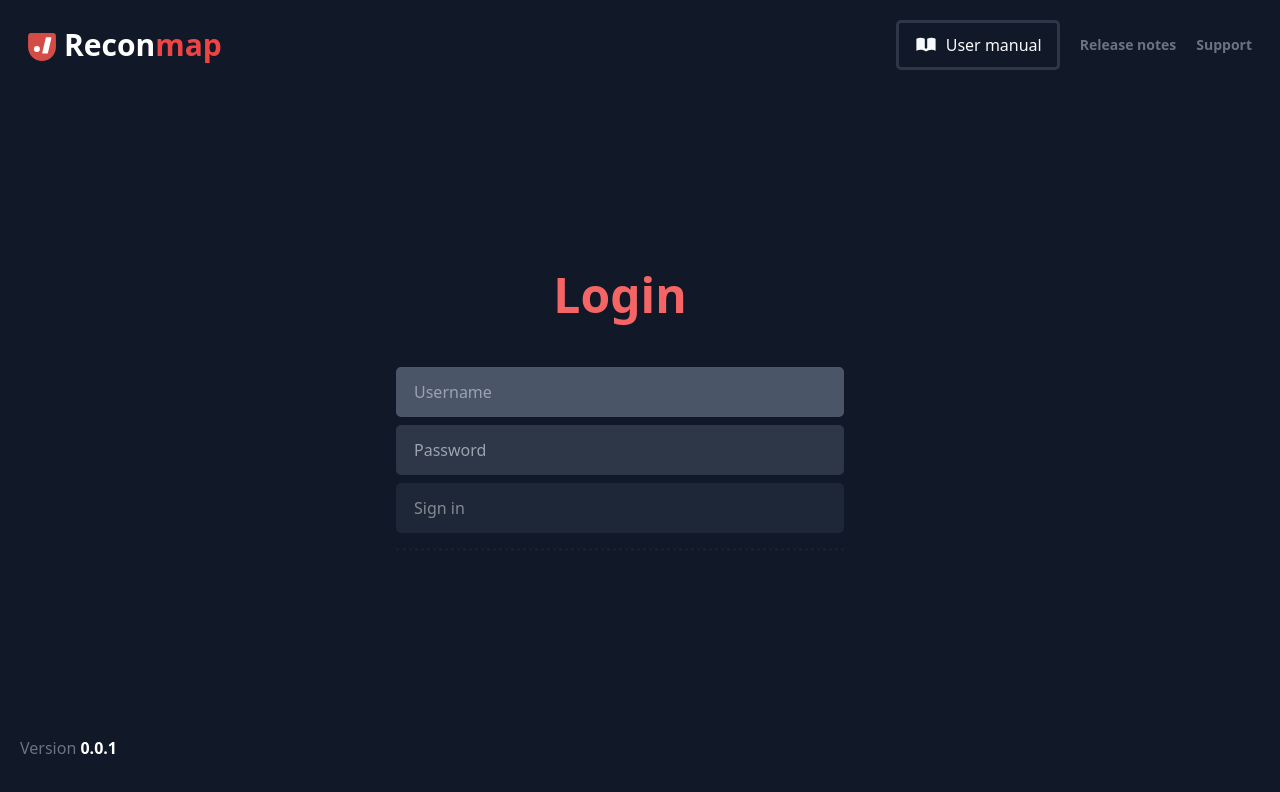
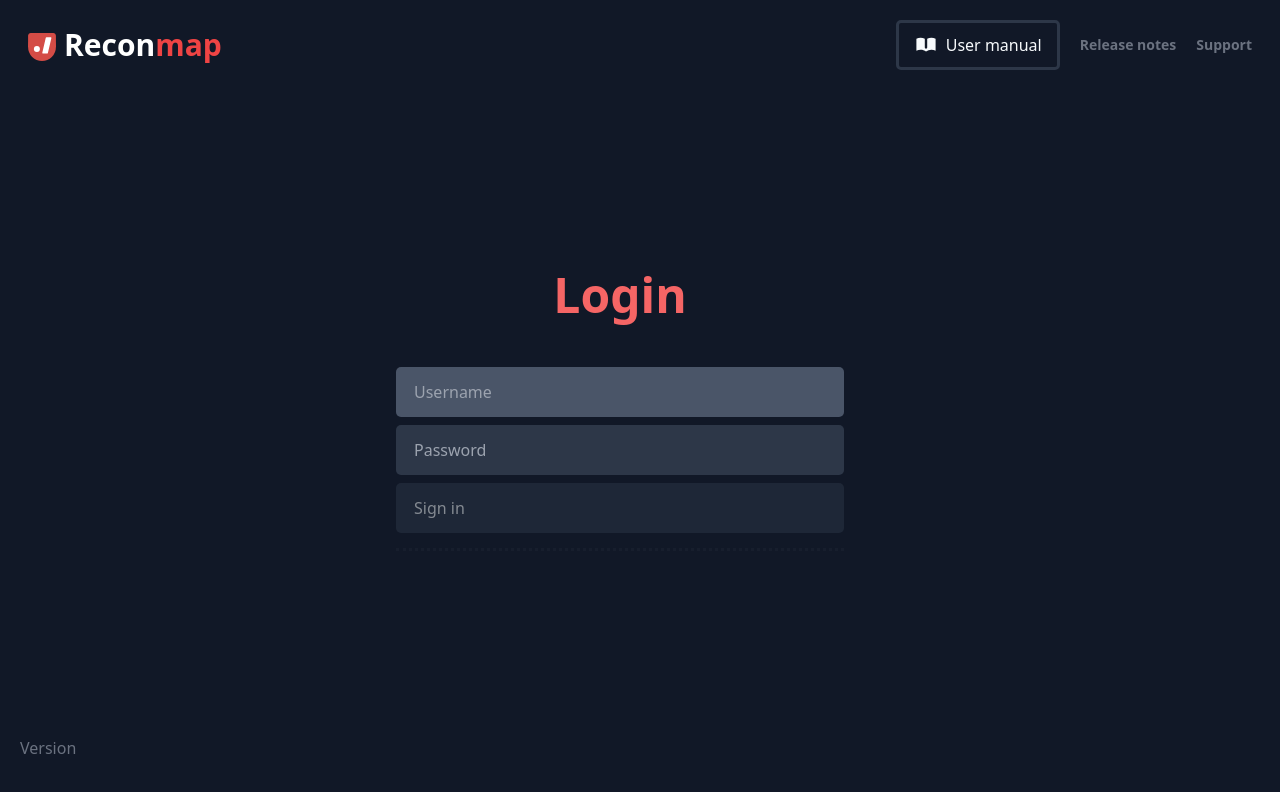
Before and after one commit to reconmap/web-client, a React (Create React App) app: page /login in a window 1280 px wide. Shown: the top 792 px of the page. Built offline with nearby package versions, Linux system fonts and the light colour scheme.

Commit message:
Pull version from package.json file

```diff
--- a/package.json
+++ b/package.json
@@ -17,7 +17,7 @@
   },
   "scripts": {
     "lint": "eslint . --ext .js",
-    "start": "yarn lint && react-scripts start",
+    "start": "yarn lint && REACT_APP_VERSION=$npm_package_version react-scripts start",
     "build": "react-scripts build",
     "test": "react-scripts test",
     "test:ci": "CI=true react-scripts test --no-watchman --all",
--- a/src/components/layout/Footer.js
+++ b/src/components/layout/Footer.js
@@ -2,6 +2,6 @@ import React from "react";
 
 export default function Footer() {
   return <footer className="text-gray-500 font-medium text-center md:text-left py-12 md:py-5">
-      Version <strong className="text-white">0.0.1</strong>
-    </footer>
+    Version <strong className="text-white">{process.env.REACT_APP_VERSION}</strong>
+  </footer>
 }
```
